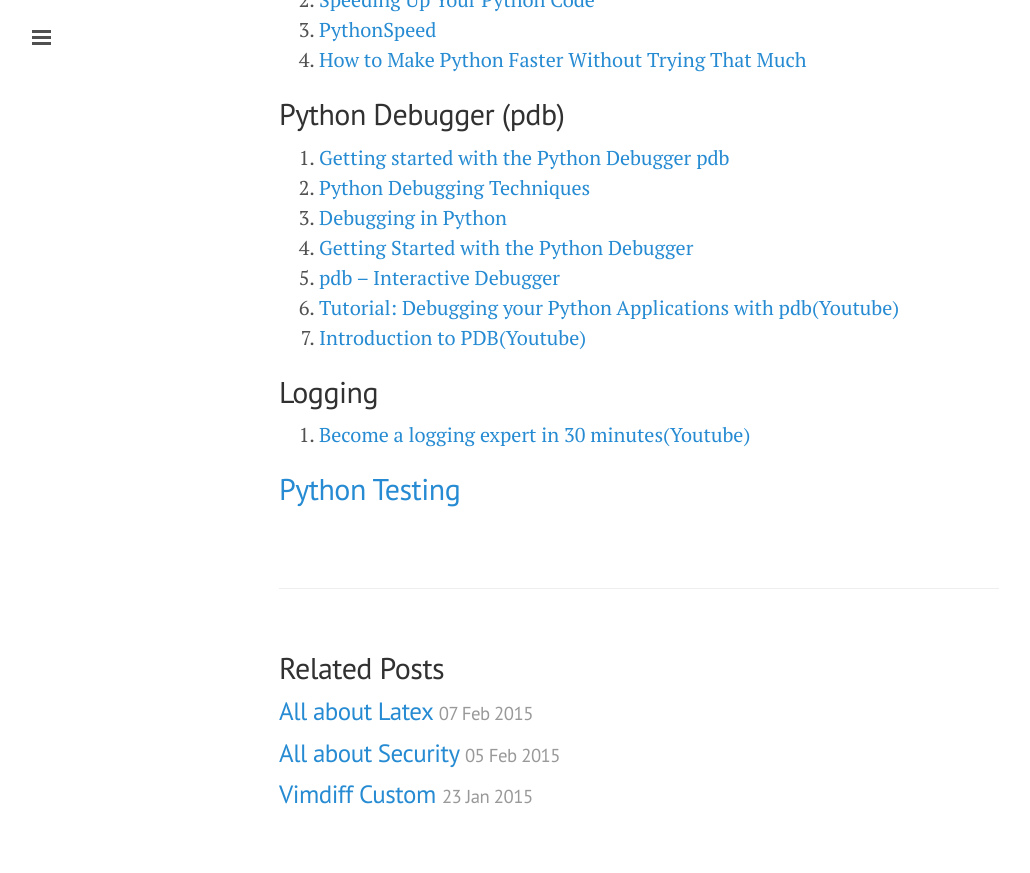
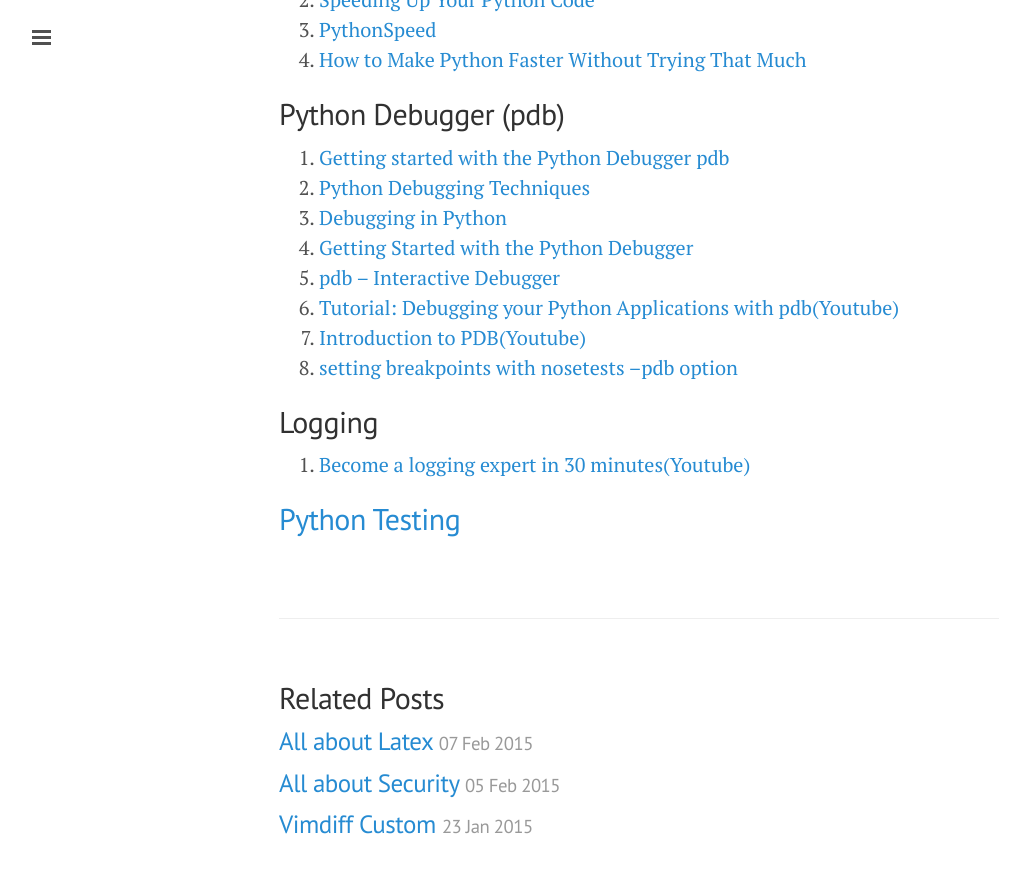
Before and after one commit to ibotdotout/ibotdotout.github.io, a Jekyll site: the page built from _posts/2014-06-08-python.md, in a window 1280 px wide and 900 px high, scrolled down 4194 px. Shown: the top 873 px of the window, without its empty margins (1-1031 px from the left). Built offline with Jekyll 4.4.1, drawn with Linux system fonts in a browser that asks for light colours; Markdown is read by kramdown in place of the engine named in the settings.

Commit message:
Update 2014-06-08-python.md

```diff
--- a/_posts/2014-06-08-python.md
+++ b/_posts/2014-06-08-python.md
@@ -169,6 +169,7 @@ permalink: python
 5. [pdb – Interactive Debugger](http://pymotw.com/2/pdb/#temporary-breakpoints)
 6. [Tutorial: Debugging your Python Applications with pdb(Youtube)](https://www.youtube.com/watch?v=bZZTeKPRSLQ)
 7. [Introduction to PDB(Youtube)](https://www.youtube.com/watch?v=vfPtGsSJldg)
+8. [setting breakpoints with nosetests --pdb option](http://stackoverflow.com/questions/4950637/setting-breakpoints-with-nosetests-pdb-option)
 
 ## Logging
 1. [Become a logging expert in 30 minutes(Youtube)](https://www.youtube.com/watch?v=24_4WWkSmNo)
```
